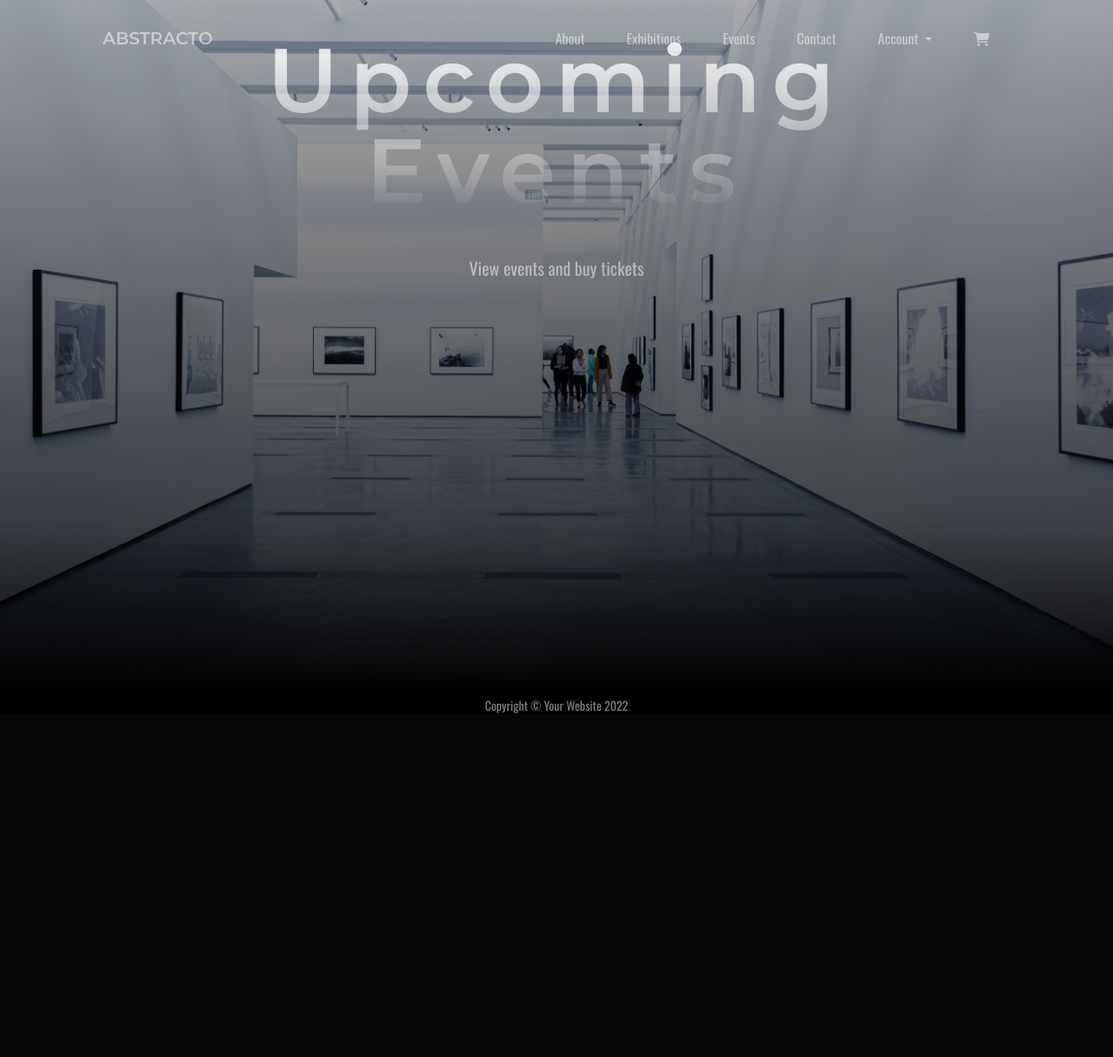
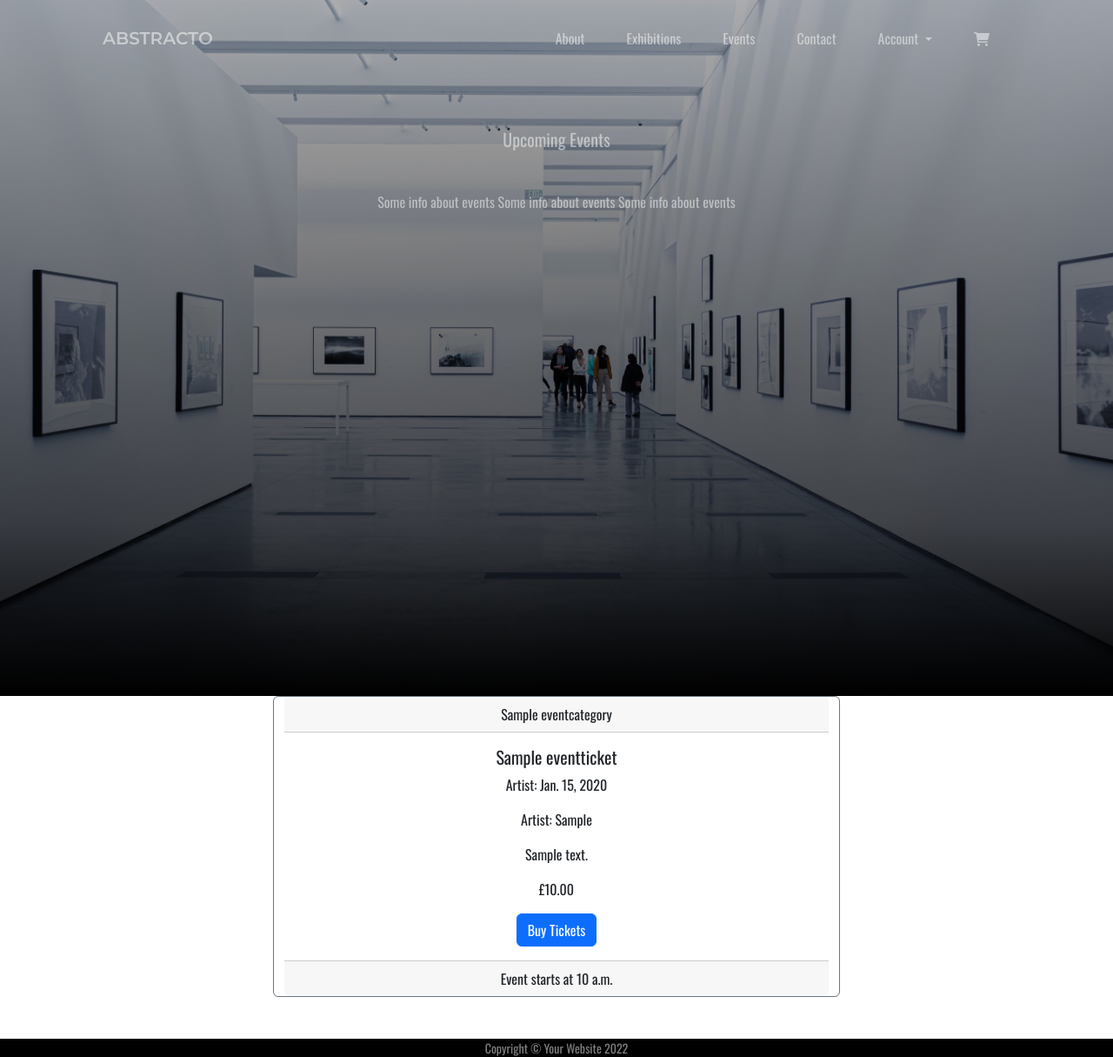
Before and after one commit to pez57/abstracto_gallery, a Django app: page /events/ in a window 1280 px wide. Shown: the whole page at 87% size. Before the commit the page ends 820 px from the top, so only its background shows below. Run offline with Django 3.2, Linux system fonts and the light colour scheme; tables that the repository leaves empty hold one stand-in row (values such as "Sample post"); some libraries are stand-ins or nearby versions.

Commit message:
Corrected database url and added events to events template

```diff
--- a/abstracto_gallery/settings.py
+++ b/abstracto_gallery/settings.py
@@ -32,7 +32,7 @@ SECRET_KEY = os.environ.get('SECRET_KEY')
 # SECURITY WARNING: don't run with debug turned on in production!
 DEBUG = True
 
-ALLOWED_HOSTS = ['faceplant-pp4.herokuapp.com', 'localhost']
+ALLOWED_HOSTS = ['abstracto.herokuapp.com', 'localhost']
 
 
 # Application definition
--- a/events/templates/events/events.html
+++ b/events/templates/events/events.html
@@ -5,14 +5,42 @@
 <header class="masthead">
     <div class="container px-4 px-lg-5 d-flex h-50 align-items-center justify-content-center">
         <div class="d-flex justify-content-center">
-            <div class="text-center">
-                <h1 class="text-white-50 mx-auto mt-2 mb-5">Upcoming Events</h1>
-                <h2 class="text-white-50 mx-auto mt-2 mb-5">View events and buy tickets</h2>
-
+            <div class="text-center text-white-50">
+                <h2 class="text-white-50 mx-auto mt-2 mb-5">Upcoming Events</h2>
+                <div>
+                    <p>
+                        Some info about events Some info about events Some info about events
+                    </p>
+                </div>
             </div>
         </div>
     </div>
 </header>
+<div class="row">
+    <div class="container event-container ">
+        <div class="row">
+            {% for event in events %}
+            <div class="card border-secondary text-center w-50 mx-auto mb-5">
+                <div class="card-header">
+                    {{ event.category }}
+                </div>
+                <div class="card-body">
+                    <h5 class="card-title">{{ event.name }}</h5>
+                    <p class="card-text">Artist: {{ event.date }}</p>
+                    <p class="card-text">Artist: {{ event.artist }}</p>
+                    <p class="card-text">{{ event.description }}</p>
+                    <p class="cardtext">£{{ event.price }}</p>
+                    <a href="#" class="btn btn-primary">Buy Tickets</a>
+                </div>
+                <div class="card-footer text-bold">
+                    Event starts at {{ event.time }}
+                </div>
+            </div>
+            {% endfor %}
+        </div>
+    </div>
+</div>
+
 
 
 {% endblock %}
--- a/static/css/base.css
+++ b/static/css/base.css
@@ -164,3 +164,5 @@ body {
       border-bottom: 0.25rem solid #64a19d;
     }
   }
+
+  /* event card css */
--- a/templates/base.html
+++ b/templates/base.html
@@ -60,7 +60,7 @@
                 <ul class="navbar-nav ms-auto">
                     <li class="nav-item"><a class="nav-link" href="#about">About</a></li>
                     <li class="nav-item"><a class="nav-link" href="#projects">Exhibitions</a></li>
-                    <li class="nav-item"><a class="nav-link" href="#">Events</a></li>
+                    <li class="nav-item"><a class="nav-link" href="{% url 'events' %}">Events</a></li>
                     <li class="nav-item"><a class="nav-link" href="#signup">Contact</a></li>
                 </ul>
                 <ul class="navbar-nav ml-auto justify-content-end">
```
Also changed, not shown: requirements.txt (+5 -2 lines), events/models.py (line endings or trailing spaces).
